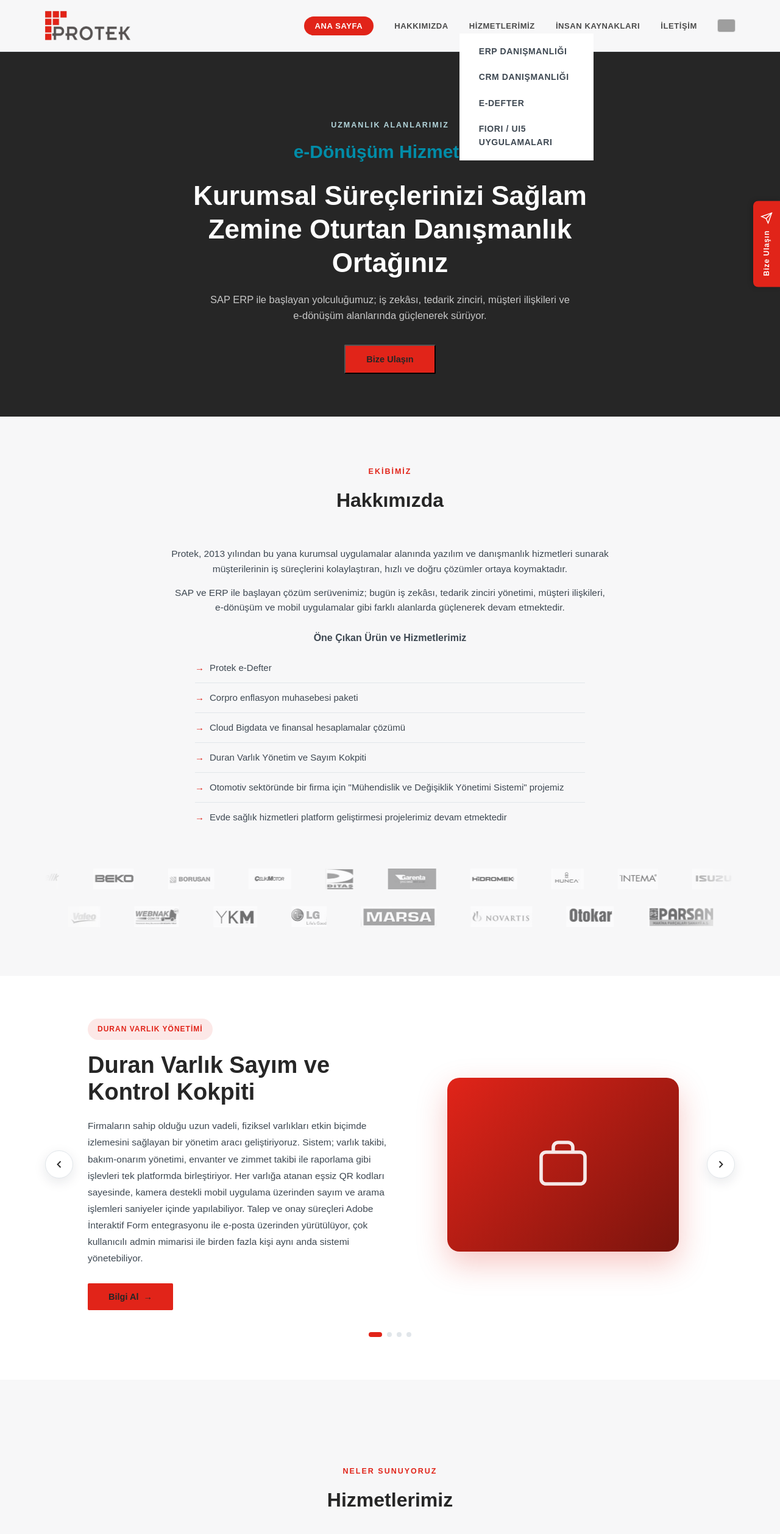
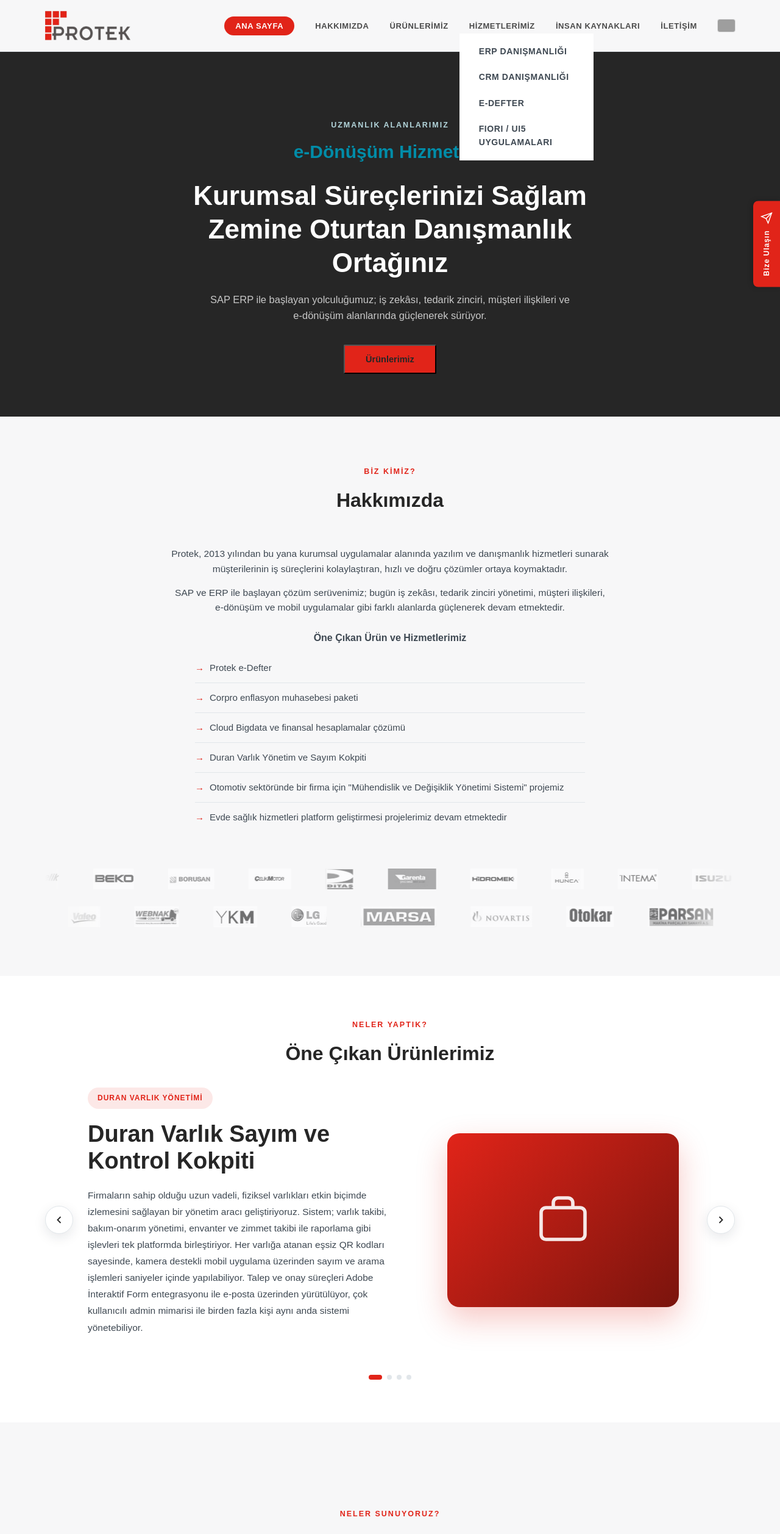
Before and after one commit to irmakoflu/proteksistem-react, a React (Create React App) app: page /#/ in a window 1280 px wide. Shown: the top 2515 px of the page at 61% size. Built offline with nearby package versions, Linux system fonts and the light colour scheme; grey boxes are pictures that could not be loaded.

Commit message:
404hatasi eklendi, basliklar güncellendi,buton ayarlamalari yapildi ve proje bitti.

```diff
--- a/src/App.css
+++ b/src/App.css
@@ -8,6 +8,23 @@
     --text:#3E4852;
     --text-light:#7A8590;
     --line:#E1E6EA;
+}
+html, body, #root {
+  height: 100%;
+}
+
+.App {
+  display: flex;
+  flex-direction: column;
+  min-height: 100vh;
+}
+
+.page-content {
+  flex: 1 0 auto;
+}
+
+footer {
+  flex-shrink: 0;
 }
   *{margin:0;padding:0;box-sizing:border-box;}
   html{scroll-behavior:smooth;}
@@ -747,7 +764,8 @@
   }
 }
 #home,
-#hakkimizda {
+#hakkimizda,
+#featured-urunler  {
   scroll-margin-top: 140px;
 }
 
@@ -798,6 +816,9 @@
 .featured-carousel {
   padding: 70px 24px;
   background: var(--white);
+}
+.featured-carousel-heading {
+  margin-bottom: 30px;
 }
 
 .featured-carousel-wrap {
@@ -987,3 +1008,21 @@
 .floating-contact-btn:hover {
   background: var(--brass-light);
 }
+@media (max-width: 700px) {
+  .floating-contact-btn {
+    top: auto;
+    bottom: 16px;
+    right: 16px;
+    transform: none;
+    flex-direction: row;
+    padding: 12px 16px;
+    border-radius: 999px;
+    gap: 8px;
+  }
+
+  .floating-contact-btn span {
+    writing-mode: horizontal-tb;
+    transform: none;
+    font-size: 0.8em;
+  }
+}
--- a/src/App.js
+++ b/src/App.js
@@ -10,6 +10,7 @@ import Home from './pages/Home';
 import Services from './pages/Services';
 import ServiceDetail from './pages/ServiceDetail';
 import Contact from './pages/Contact';
+import NotFound from './pages/NotFound';
 
 function App() {
   const [lang, setLang] = useState(() => localStorage.getItem('lang') || 'tr');
@@ -30,12 +31,15 @@ function App() {
       <div className="App">
        <ScrollToHash />
         <Header lang={lang} setLang={changeLang} />
+        <main className="page-content">
           <Routes>
             <Route path="/" element={<Home lang={lang} />} />
             <Route path="/hizmetlerimiz" element={<RequireAppNav><Services lang={lang} /></RequireAppNav>} />
             <Route path="/hizmetlerimiz/:serviceKey" element={<RequireAppNav><ServiceDetail lang={lang} /></RequireAppNav>} />
             <Route path="/iletisim" element={<RequireAppNav><Contact lang={lang} /></RequireAppNav>} />
+             <Route path="*" element={<NotFound lang={lang} />} />
           </Routes>
+        </main>
         <FloatingContactButton lang={lang} />
         <Footer lang={lang} />
       </div>
--- a/src/components/FeaturedCarousel.js
+++ b/src/components/FeaturedCarousel.js
@@ -1,6 +1,4 @@
 import React, { useState } from 'react';
-import { useNavigate } from 'react-router-dom';
-import { markAppNav } from '../utils/navHelpers';
 import { useTranslation } from '../i18n';
 
 const icons = [
@@ -24,7 +22,6 @@ const icons = [
 
 function FeaturedCarousel({ lang }) {
   const { t } = useTranslation(lang);
-  const navigate = useNavigate();
   const [index, setIndex] = useState(0);
 
   const projects = t('home.featuredProjects') || [];
@@ -36,13 +33,15 @@ function FeaturedCarousel({ lang }) {
   const goPrev = () => setIndex((i) => (i - 1 + total) % total);
   const goNext = () => setIndex((i) => (i + 1) % total);
 
-  const goToContact = () => {
-    markAppNav();
-    navigate('/iletisim');
-  };
+  return (
+    <section className="featured-carousel" id="featured-urunler">
+      <div className="wrap">
+      <div className="services-heading featured-carousel-heading">
+          <span className="services-kicker">{t('home.featuredKicker')}</span>
+          <h2>{t('home.featuredSectionLabel')}</h2>
+        </div>
+      </div>
 
-  return (
-    <section className="featured-carousel">
       <div className="wrap featured-carousel-wrap">
         <button
           className="carousel-arrow carousel-arrow-left"
@@ -59,9 +58,6 @@ function FeaturedCarousel({ lang }) {
             <span className="featured-carousel-badge">{current.kicker}</span>
             <h2>{current.title}</h2>
             <p>{current.desc}</p>
-            <button className="btn featured-carousel-cta" onClick={goToContact}>
-              {t('home.featuredCarouselCta')} <span aria-hidden="true">→</span>
-            </button>
           </div>
 
           <div className="featured-carousel-visual">
--- a/src/components/Header.js
+++ b/src/components/Header.js
@@ -19,7 +19,7 @@ function Header({ lang, setLang }) {
   useEffect(() => {
     if (location.pathname !== '/') return;
 
-    const sectionIds = ['home', 'hakkimizda', 'services', 'insan-kaynaklari'];
+   const sectionIds = ['home', 'hakkimizda', 'featured-urunler', 'services', 'insan-kaynaklari'];
     const observer = new IntersectionObserver(
       (entries) => {
         if (lockRef.current) return; // scroll devam ederken ara bölümleri yoksay
@@ -93,6 +93,7 @@ function Header({ lang, setLang }) {
 
   const isHomeActive = location.pathname === '/' && activeSection === 'home';
   const isAboutActive = location.pathname === '/' && activeSection === 'hakkimizda';
+   const isFeaturedActive = location.pathname === '/' && activeSection === 'featured-urunler';
   const isServicesActive =
     (location.pathname === '/' && activeSection === 'services') ||
     location.pathname.startsWith('/hizmetlerimiz');
@@ -140,6 +141,17 @@ function Header({ lang, setLang }) {
                   {t('nav.about')}
                 </Link>
               </li>
+              <li>
+                <Link
+                  to="/"
+                  state={{ scrollTo: 'featured-urunler' }}
+                  className={isFeaturedActive ? 'nav-active' : ''}
+                  onClick={() => handleNavClick('featured-urunler')}
+                >
+                  {t('nav.products')}
+                </Link>
+              </li>
+
               <li className="dropdown">
                 <Link
                   to="/"
--- a/src/components/ScrollToHash.js
+++ b/src/components/ScrollToHash.js
@@ -10,7 +10,7 @@ function ScrollToHash() {
 
     if (target && cameFromApp) {
       const el = document.getElementById(target);
-      if (el) setTimeout(() => el.scrollIntoView({ behavior: 'smooth' }), 50);
+      if (el) setTimeout(() => el.scrollIntoView({ behavior: 'smooth', block: 'center' }), 50);
     } else {
       const topbarHeight = document.querySelector('.topbar')?.offsetHeight || 0;
       window.scrollTo(0, topbarHeight);
--- a/src/i18n/tr.js
+++ b/src/i18n/tr.js
@@ -3,6 +3,7 @@ const tr = {
   nav: {
     home: 'Ana Sayfa',
     about: 'Hakkımızda',
+    products:'ÜRÜNLERİMİZ',
     services: 'HİZMETLERİMİZ',
     contact: 'İLETİŞİM',
     switchLang: 'Switch to English',
@@ -14,15 +15,17 @@ const tr = {
       'CRM Çözümleri',
       'e-Dönüşüm Hizmetleri',
       'Fiori / UI5 Uygulamaları',
-      'İş Zekâsı Projeleri',
+      'Yapay Zeka Projeleri',
     ],
     heroTitle: 'Kurumsal Süreçlerinizi Sağlam Zemine Oturtan Danışmanlık Ortağınız',
     heroText: 'SAP ERP ile başlayan yolculuğumuz; iş zekâsı, tedarik zinciri, müşteri ilişkileri ve e-dönüşüm alanlarında güçlenerek sürüyor.',
-    getInTouch: 'Bize Ulaşın',
-    whoWeAre: 'BİZ KİMİZ',
+    getInTouch: 'Ürünlerimiz',
+    whoWeAre: 'BİZ KİMİZ?',
     aboutTitle: 'Hakkımızda',
     aboutP1: 'Protek, 2013 yılından bu yana kurumsal uygulamalar alanında yazılım ve danışmanlık hizmetleri sunarak müşterilerinin iş süreçlerini kolaylaştıran, hızlı ve doğru çözümler ortaya koymaktadır.',
     aboutP2: 'SAP ve ERP ile başlayan çözüm serüvenimiz; bugün iş zekâsı, tedarik zinciri yönetimi, müşteri ilişkileri, e-dönüşüm ve mobil uygulamalar gibi farklı alanlarda güçlenerek devam etmektedir.',
+    featuredSectionLabel: 'Öne Çıkan Ürünlerimiz',
+    featuredKicker: 'NELER YAPTIK?',
     aboutHighlightsTitle: 'Öne Çıkan Ürün ve Hizmetlerimiz',
     aboutHighlightsList: [
       'Protek e-Defter',
@@ -55,7 +58,7 @@ const tr = {
         desc: 'İş ve görev atama süreçlerini, makine öğrenmesi, öneri sistemleri, takviyeli öğrenme ve grafik tabanlı analiz yöntemlerini bir araya getiren hibrit bir karar motoruyla yönetilebilir hale getiriyoruz. Sistem; personel yetkinlikleri ile görev özellikleri arasındaki ilişkileri öğrenerek iş yükünü ve tamamlama sürelerini tahmin ediyor, optimizasyon algoritmalarıyla en uygun atama kararlarını üretiyor. .NET Core tabanlı backend, React/Angular arayüz, MongoDB-PostgreSQL hibrit veri yapısı ile Kafka ve Spark altyapısı üzerine kurulu mimari, zaman içinde kendini geliştiren, öğrenen bir yapı sunuyor.',
       },
     ],
-    whatWeOffer: 'NELER SUNUYORUZ',
+    whatWeOffer: 'NELER SUNUYORUZ?',
     ourServices: 'Hizmetlerimiz',
     ourTeam: 'EKİBİMİZ',
   },
--- a/src/pages/Home.js
+++ b/src/pages/Home.js
@@ -34,6 +34,10 @@ function Home({ lang }) {
     markAppNav();
     navigate('/iletisim');
   };
+  const scrollToFeatured = () => {
+    const el = document.getElementById('featured-urunler');
+    if (el) el.scrollIntoView({ behavior: 'smooth' });
+  };
 
   return (
     <>
@@ -52,7 +56,7 @@ function Home({ lang }) {
         <p>
           {t('home.heroText')}
         </p>
-        <button className="btn" onClick={goToContact}>
+        <button className="btn" onClick={scrollToFeatured}>
           {t('home.getInTouch')}
         </button>
       </section>
@@ -61,7 +65,7 @@ function Home({ lang }) {
         <div className="wrap">
           <div className="services-heading">
             <span className="services-kicker">
-               {t('home.ourTeam')}
+               {t('home.whoWeAre')}
             </span>
             <h2>{t('home.aboutTitle')}</h2>
           </div>
--- /dev/null
+++ b/src/pages/NotFound.js
@@ -0,0 +1,22 @@
+import React from 'react';
+import { Link } from 'react-router-dom';
+import { markAppNav } from '../utils/navHelpers';
+import { useTranslation } from '../i18n';
+
+function NotFound({ lang }) {
+  const { t } = useTranslation(lang);
+
+  return (
+    <div className="services-page" style={{ textAlign: 'center', padding: '120px 24px' }}>
+      <h1 style={{ fontSize: 64, marginBottom: 16, color: 'var(--ink)' }}>404</h1>
+      <p style={{ fontSize: 17, color: 'var(--text-light)', marginBottom: 28 }}>
+        {lang === 'tr' ? 'Aradığınız sayfa bulunamadı.' : 'The page you are looking for was not found.'}
+      </p>
+      <Link to="/" className="btn" onClick={() => markAppNav()}>
+        {t('nav.home')}
+      </Link>
+    </div>
+  );
+}
+
+export default NotFound;
--- a/src/pages/Services.js
+++ b/src/pages/Services.js
@@ -13,10 +13,6 @@ function Services({ lang }) {
     navigate(`/hizmetlerimiz/${key}`);
   };
 
-  const goToContact = () => {
-    markAppNav();
-    navigate('/iletisim');
-  };
 
   return (
     <div className="services-page">
@@ -56,12 +52,7 @@ function Services({ lang }) {
             <span className="more">{t('common.learnMore')}</span>
           </div>
 
-          <div className="card c-contact" onClick={goToContact}>
-            <div className="icon"><svg viewBox="0 0 24 24" fill="none" strokeWidth="1.7"><path d="M4 4h16v16H4V4z"/><path d="M4 6l8 7 8-7"/></svg></div>
-            <h3>{t('contactCard.title')}</h3>
-            <p>{t('contactCard.desc')}</p>
-            <span className="more">{t('common.contactArrow')}</span>
-          </div>
+
 
         </div>
       </div>
```
Also changed, not shown: src/i18n/en.js (+7 -4 lines). Lines whose indentation alone changed are shown as unchanged.
